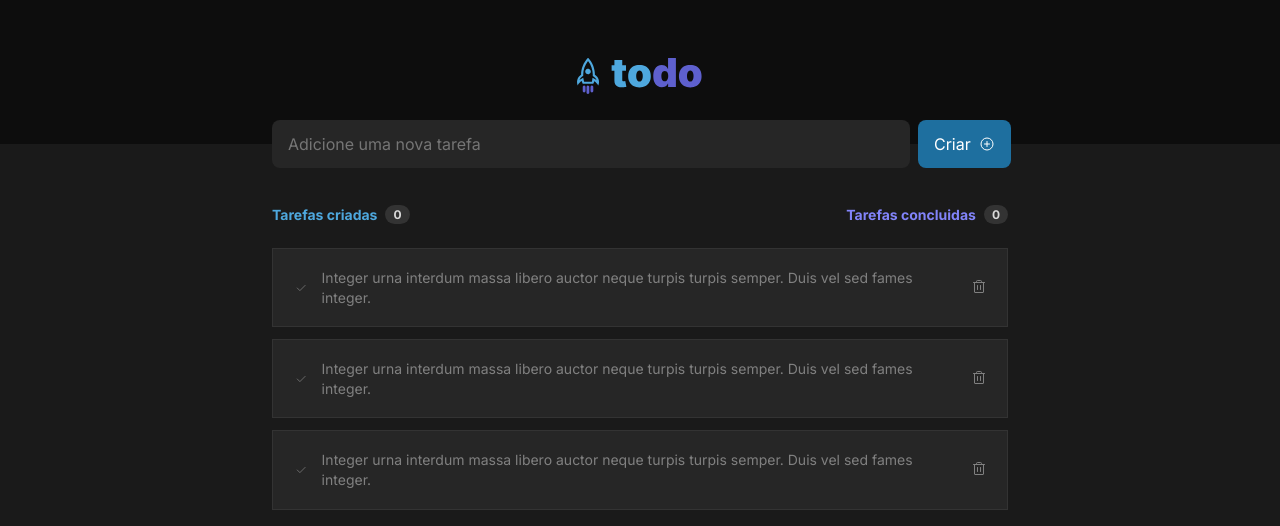
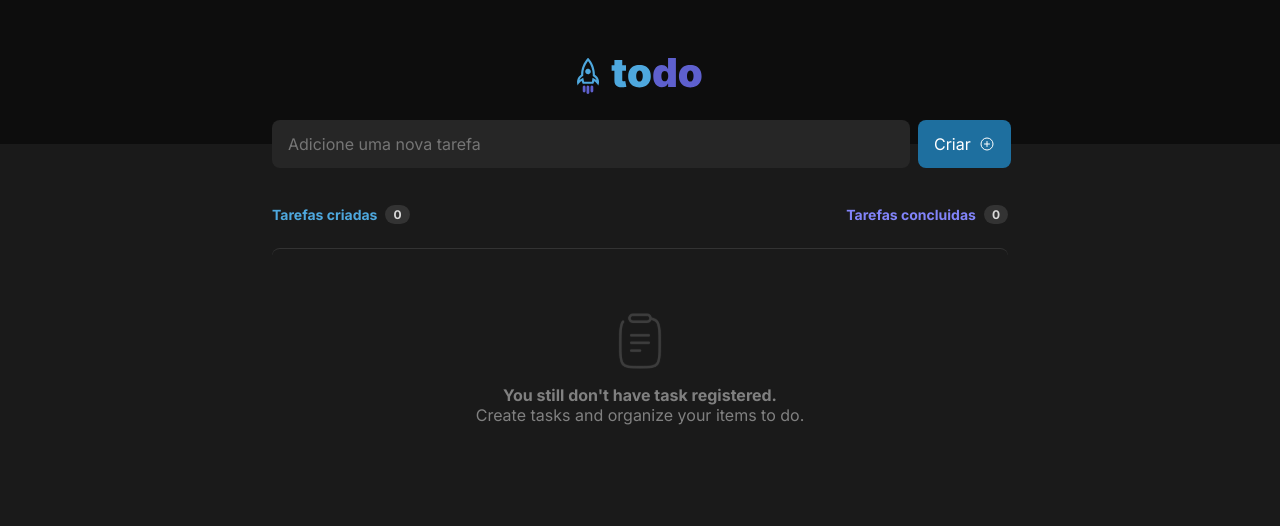
Before and after one commit to franciscovaz/todo-list-reactjs-challenge, a React (Vite) app: page / in a window 1280 px wide. Shown: the top 526 px of the page. Built offline with nearby package versions, Linux system fonts and the light colour scheme.

Commit message:
- add clipboard icone from designs; - add empty list template and styles;

```diff
--- a/src/App.tsx
+++ b/src/App.tsx
@@ -28,7 +28,7 @@ function App() {
       isChecked: false,
     }
   ]
-  const [tasksList, setTasksList] = useState([mockedTasks]);
+  const [tasksList, setTasksList] = useState([]);
 
   return (
     <main>
--- a/src/components/List/EmptyList.module.css
+++ b/src/components/List/EmptyList.module.css
@@ -0,0 +1,17 @@
+.container {
+    display: flex;
+    flex-direction: column;
+    align-items: center;
+    gap: 1rem;
+
+    padding: 4rem 1rem;
+    border-top: 1px solid var(--gray-400);
+    border-radius: 8px;
+    color: var(--gray-300);
+}
+
+.container p {
+    display: flex;
+    flex-direction: column;
+    align-items: center;
+}
--- a/src/components/List/EmptyList.tsx
+++ b/src/components/List/EmptyList.tsx
@@ -1,7 +1,15 @@
 import styles from './EmptyList.module.css';
+import emptyClipboard from '../../assets/clipboard-empty.svg';
 
 export function EmptyList() {
     return (
-        <p className={styles.container}>SEM TAREFAS</p>
+        <div className={styles.container}>
+            <img src={emptyClipboard} alt="empty list icon" />
+
+            <p>
+                <strong>You still don't have task registered.</strong>
+                Create tasks and organize your items to do.
+            </p>
+        </div>
     )
 }
```
Also changed, not shown: src/assets/clipboard-empty.svg (added).
